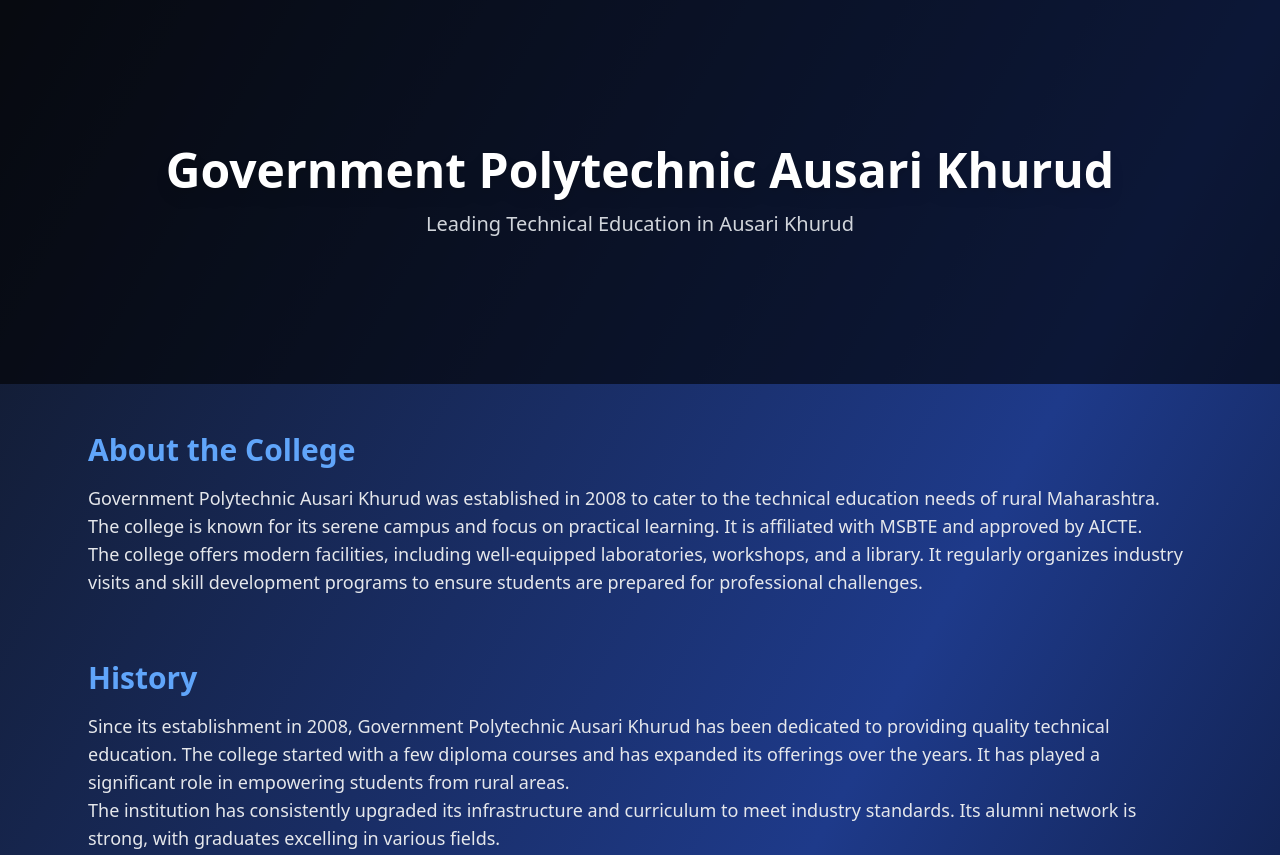
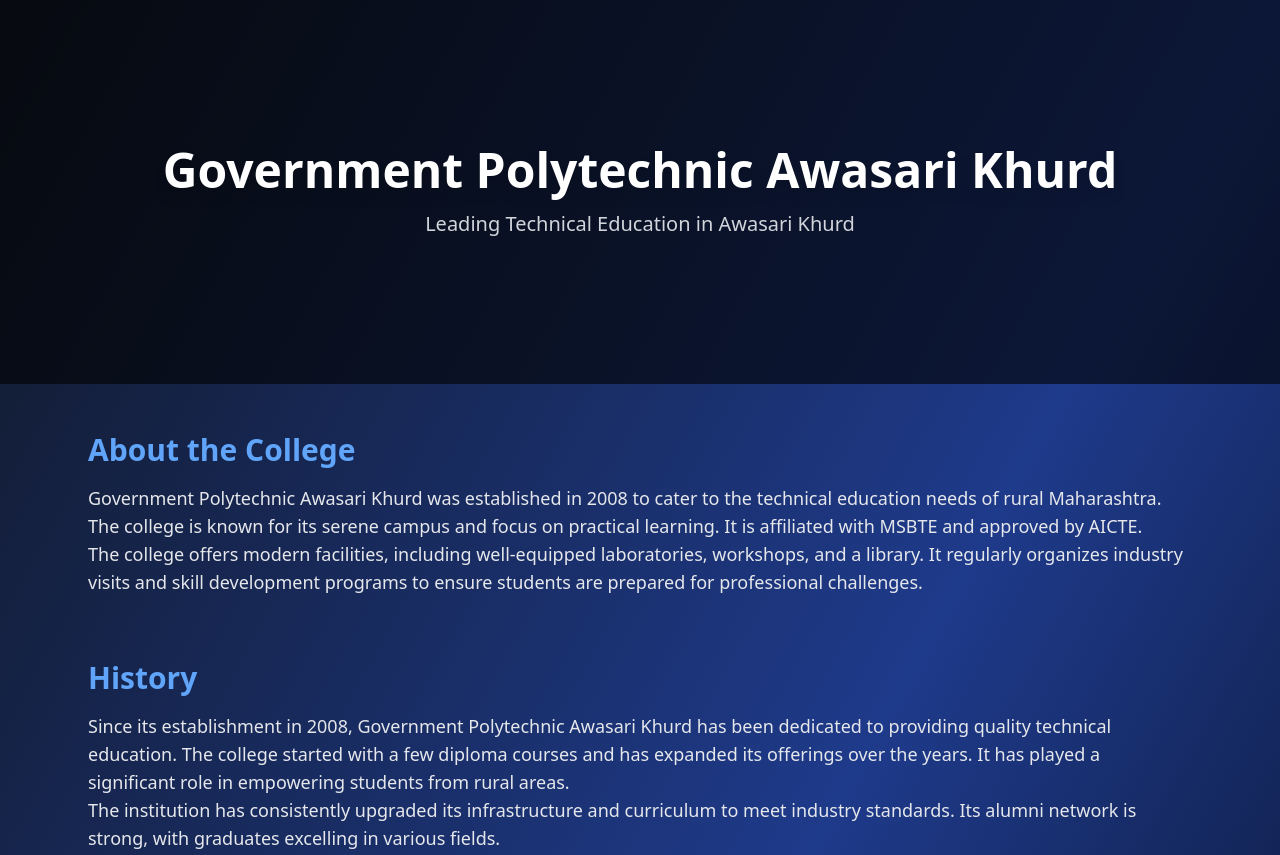
Before and after one commit to YashDate31/MahaPoly, a plain HTML site: page govt-poly-awasari-khurd.html in a window 1280 px wide. Shown: the top 855 px of the page. Drawn offline with nearby package versions, Linux system fonts and the light colour scheme.

Commit message:
huhhhh tired

```diff
--- a/govt-poly-awasari-khurd.html
+++ b/govt-poly-awasari-khurd.html
@@ -3,7 +3,7 @@
 <head>
   <meta charset="UTF-8" />
   <meta name="viewport" content="width=device-width, initial-scale=1" />
-  <title>Government Polytechnic Ausari Khurud - MahaPoly</title>
+  <title>Government Polytechnic Awasari Khurd - MahaPoly</title>
   <script src="https://cdn.tailwindcss.com"></script>
   <link href="https://unpkg.com/aos@2.3.1/dist/aos.css" rel="stylesheet" />
   <script src="https://unpkg.com/aos@2.3.1/dist/aos.js"></script>
@@ -17,9 +17,8 @@
 
   <section class="relative h-96 bg-cover bg-center flex items-center justify-center" style="background-image: url('path-to-image.jpg');">
     <div class="absolute inset-0 bg-black bg-opacity-60"></div>
-    <div class="relative z-10 text-center px-4">
-      <h1 class="text-5xl font-extrabold text-white drop-shadow-lg">Government Polytechnic Ausari Khurud</h1>
-      <p class="mt-4 text-xl text-gray-300">Leading Technical Education in Ausari Khurud</p>
+    <div class="relative z-10 text-center px-4">      <h1 class="text-5xl font-extrabold text-white drop-shadow-lg">Government Polytechnic Awasari Khurd</h1>
+      <p class="mt-4 text-xl text-gray-300">Leading Technical Education in Awasari Khurd</p>
     </div>
   </section>
 
@@ -27,13 +26,13 @@
 
     <section data-aos="fade-up">
       <h2 class="text-3xl font-bold text-blue-400 mb-4">About the College</h2>
-      <p class="text-lg text-gray-200">Government Polytechnic Ausari Khurud was established in 2008 to cater to the technical education needs of rural Maharashtra. The college is known for its serene campus and focus on practical learning. It is affiliated with MSBTE and approved by AICTE.</p>
+      <p class="text-lg text-gray-200">Government Polytechnic Awasari Khurd was established in 2008 to cater to the technical education needs of rural Maharashtra. The college is known for its serene campus and focus on practical learning. It is affiliated with MSBTE and approved by AICTE.</p>
       <p class="text-lg text-gray-200">The college offers modern facilities, including well-equipped laboratories, workshops, and a library. It regularly organizes industry visits and skill development programs to ensure students are prepared for professional challenges.</p>
     </section>
 
     <section data-aos="fade-up">
       <h2 class="text-3xl font-bold text-blue-400 mb-4">History</h2>
-      <p class="text-lg text-gray-200">Since its establishment in 2008, Government Polytechnic Ausari Khurud has been dedicated to providing quality technical education. The college started with a few diploma courses and has expanded its offerings over the years. It has played a significant role in empowering students from rural areas.</p>
+      <p class="text-lg text-gray-200">Since its establishment in 2008, Government Polytechnic Awasari Khurd has been dedicated to providing quality technical education. The college started with a few diploma courses and has expanded its offerings over the years. It has played a significant role in empowering students from rural areas.</p>
       <p class="text-lg text-gray-200">The institution has consistently upgraded its infrastructure and curriculum to meet industry standards. Its alumni network is strong, with graduates excelling in various fields.</p>
     </section>
 
@@ -68,7 +67,7 @@
     </section>    <section data-aos="fade-up">
       <h2 class="text-3xl font-bold text-blue-400 mb-4">Gallery</h2>
       <div class="w-full h-64 bg-gray-700 flex items-center justify-center rounded-lg text-gray-300 text-xl">
-       <img src="https://www.gpawasari.ac.in/images/Five.JPG" alt="gpa">
+       <img src="https://www.gpawasari.ac.in/images/Five.JPG" alt="Government Polytechnic Awasari Khurd Campus">
       </div>
       <p class="text-sm text-gray-400 mt-2 text-center">Visit: <a href="https://www.gpawasari.ac.in/" target="_blank" class="text-blue-400 underline">www.gpawasari.ac.in</a> for more photos and information</p>
     </section>
```
Also changed, not shown: college-search.html (+1 -2 lines).
